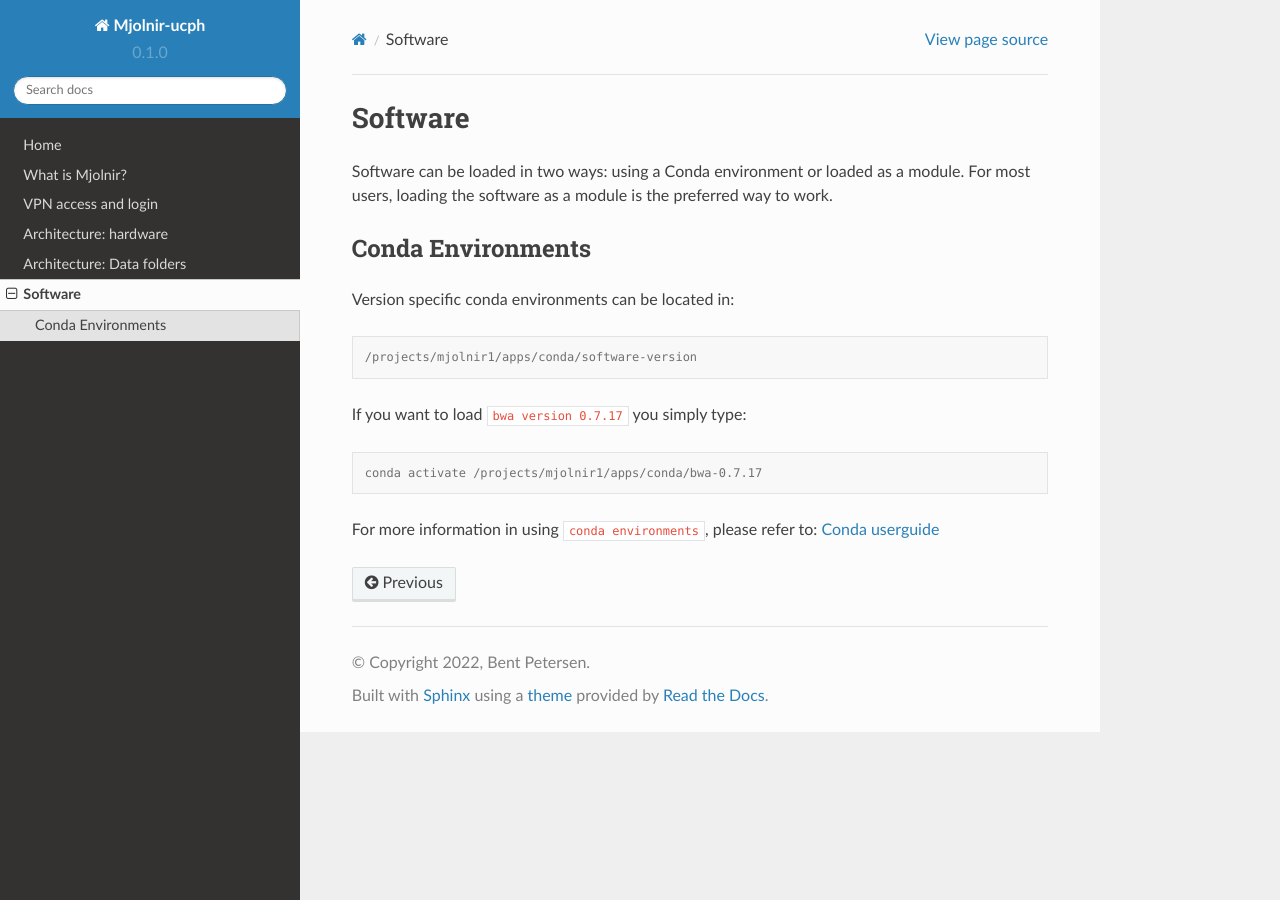
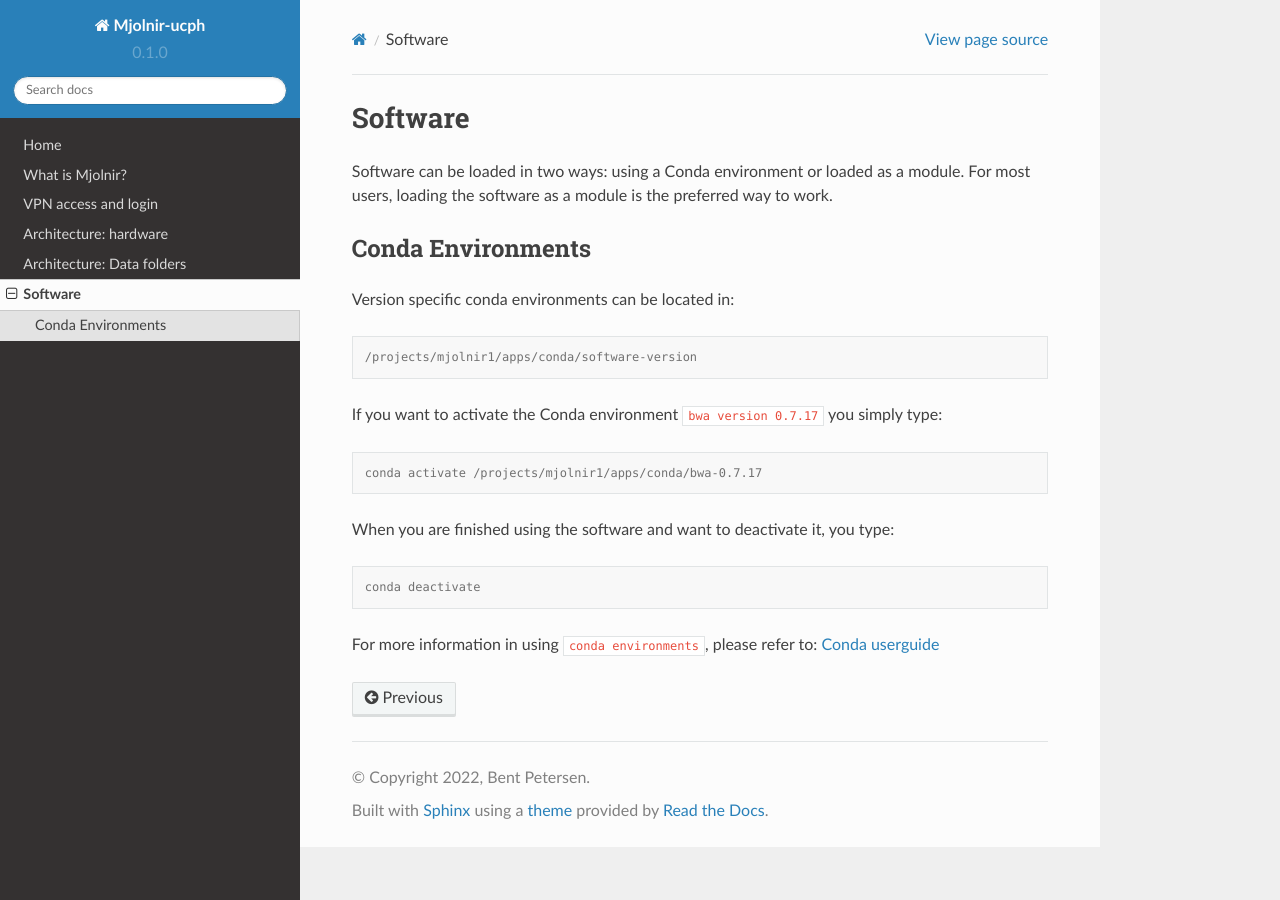
Before and after one commit to bentpetersendk/mjolnir_ucph, a Sphinx documentation site: the page built from docs/source/software.rst, in a window 1280 px wide. Built offline with Sphinx 7.4.7 and the Read the Docs theme 2.0.0, drawn with Linux system fonts in a browser that asks for light colours.

Commit message:
Update software.rst

```diff
--- a/docs/source/software.rst
+++ b/docs/source/software.rst
@@ -12,11 +12,17 @@ Version specific conda environments can be located in:
 
    /projects/mjolnir1/apps/conda/software-version
 
-If you want to load ``bwa version 0.7.17`` you simply type:
+If you want to activate the Conda environment ``bwa version 0.7.17`` you simply type:
 
 .. code-block:: console
 
    conda activate /projects/mjolnir1/apps/conda/bwa-0.7.17
 
+When you are finished using the software and want to deactivate it, you type:
+
+.. code-block:: console
+
+   conda deactivate
+
 For more information in using ``conda environments``, please refer to:
 `Conda userguide <https://docs.conda.io/projects/conda/en/latest/user-guide/index.html>`_
```
